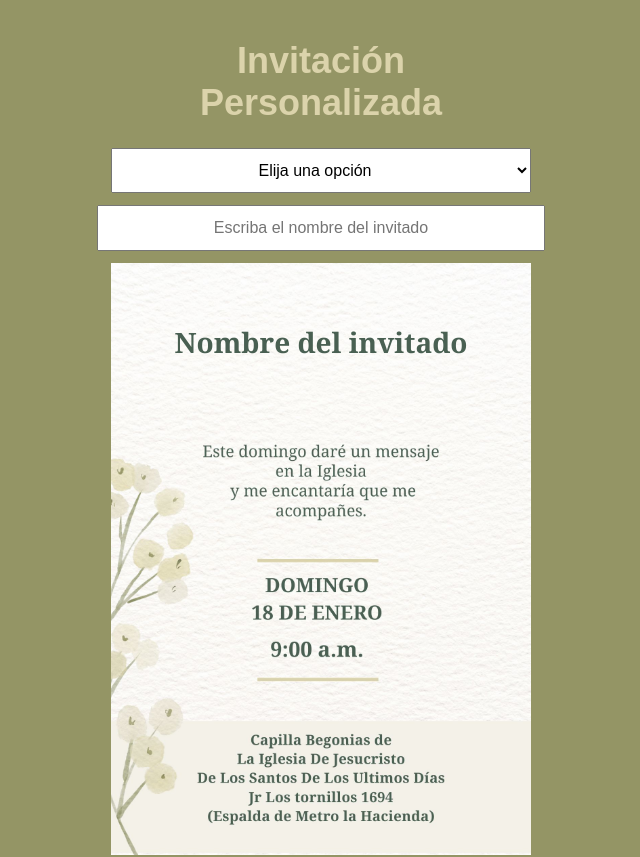
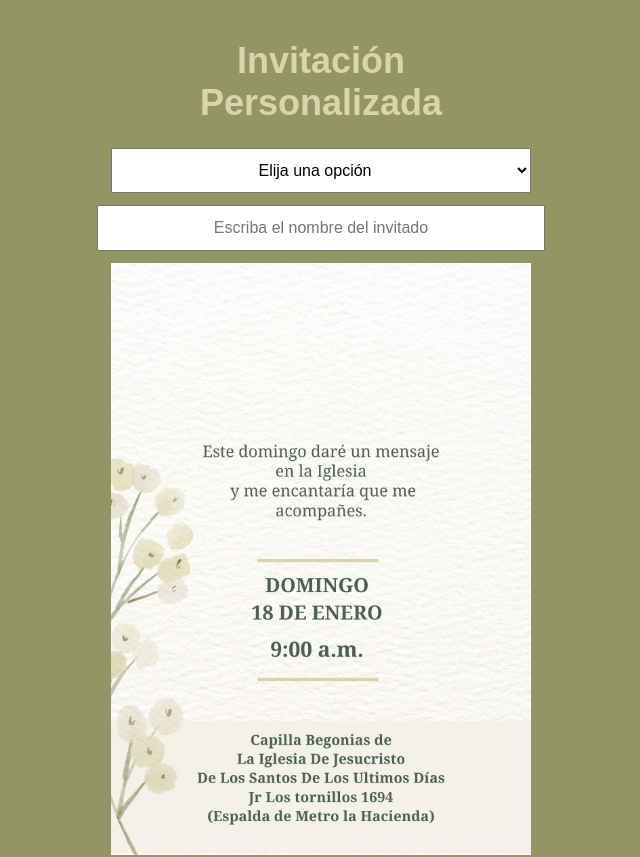
Before and after one commit to miguelcastillopal-ui/invitacion-react, a React (Vite) app: page / in a window 1280 px wide. Shown: the top 857 px of the page, without its empty margins (319-959 px from the left). Built offline with nearby package versions, Linux system fonts and the light colour scheme.

Commit message:
Corrección definitiva de espaciado texto

```diff
--- a/src/App.css
+++ b/src/App.css
@@ -20,53 +20,46 @@
   text-align: center; /* texto centrado */
 }
 
-/* INVITACIÓN */
 .invitacion {
   position: relative;
   width: 100%;
 }
 
-/* IMAGEN */
 .invitacion img {
   width: 100%;
   display: block;
 }
 
-/* ESTIMADO / ESTIMADA / ESTIMADOS */
+/* CONTENEDOR DE TEXTO */
+.texto-overlay {
+  position: absolute;
+  top: 160px;          /* ← AJUSTE GLOBAL (solo este) */
+  left: 50%;
+  transform: translateX(-50%);
+
+  display: flex;
+  flex-direction: column;
+  align-items: center;
+  gap: 12px;           /* ← ESPACIO REAL ENTRE ESTIMADO Y NOMBRE */
+}
+
+/* ESTIMADO */
 .tratamiento-overlay {
-  position: absolute;
-  top: 20px;
-  left: 0;
-  right: 0;
-
   font-size: 20px;
-  letter-spacing: 1px;
+  font-weight: bold;
   color: #496052;
   font-family: "Merriweather", Georgia, serif;
-  text-align: center;
-  font-weight: bold;
 }
-
 
 /* NOMBRE */
 .nombre-overlay {
-  position: absolute;
-  top: 60px;
-  left: 0;
-  right: 0;
-
-  max-width: 90%;
-  margin: 0 auto;
-  text-align: center;
-
   font-size: 28px;
   font-weight: 600;
   color: #496052;
   font-family: "Merriweather", Georgia, serif;
-
+  text-align: center;
+  max-width: 90%;
   word-wrap: break-word;
-  overflow-wrap: break-word;
-  white-space: normal;
 }
 
 
```
Also changed, not shown: 4 other files (tests, documents, lock files or other folders).
